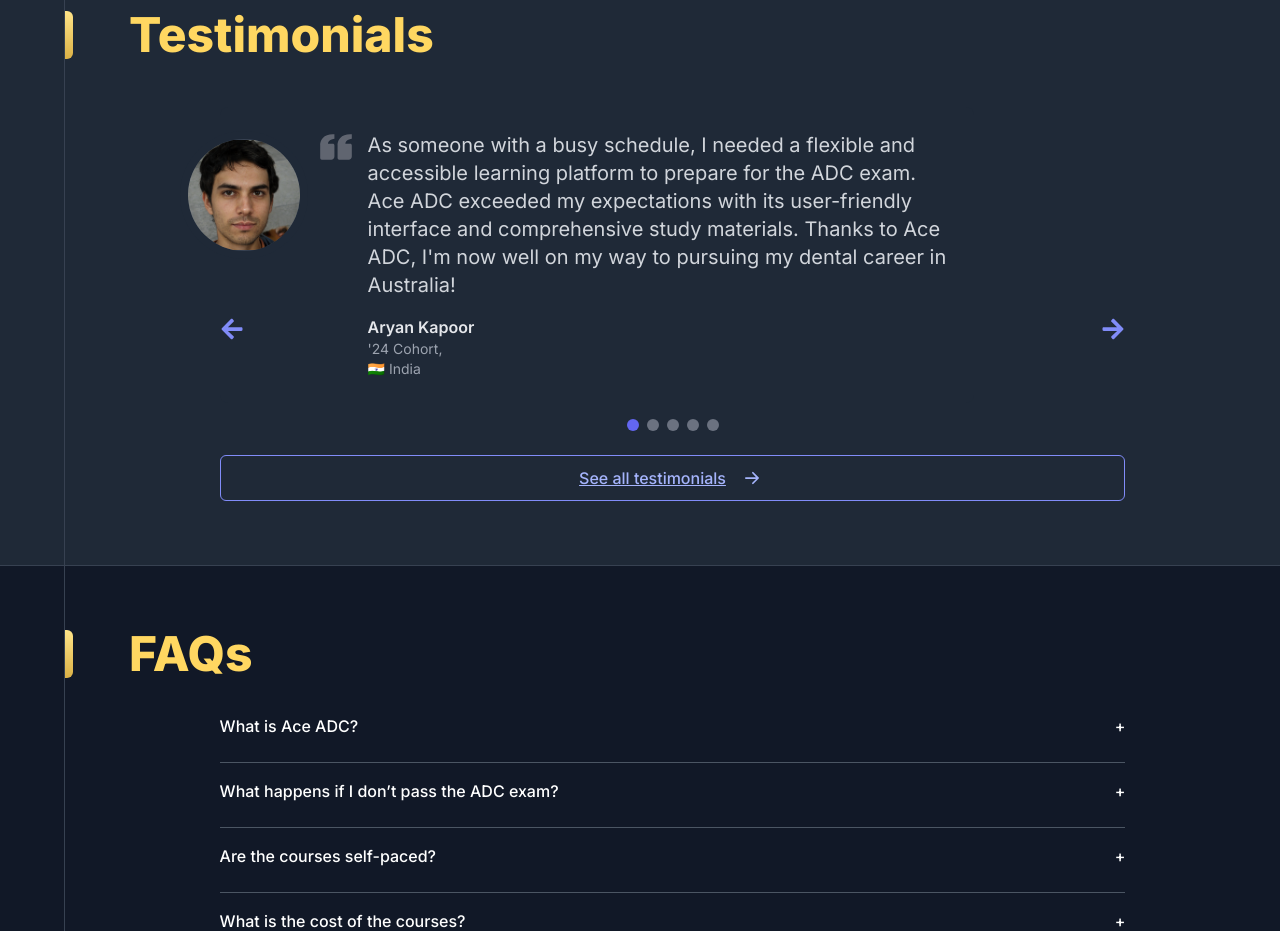
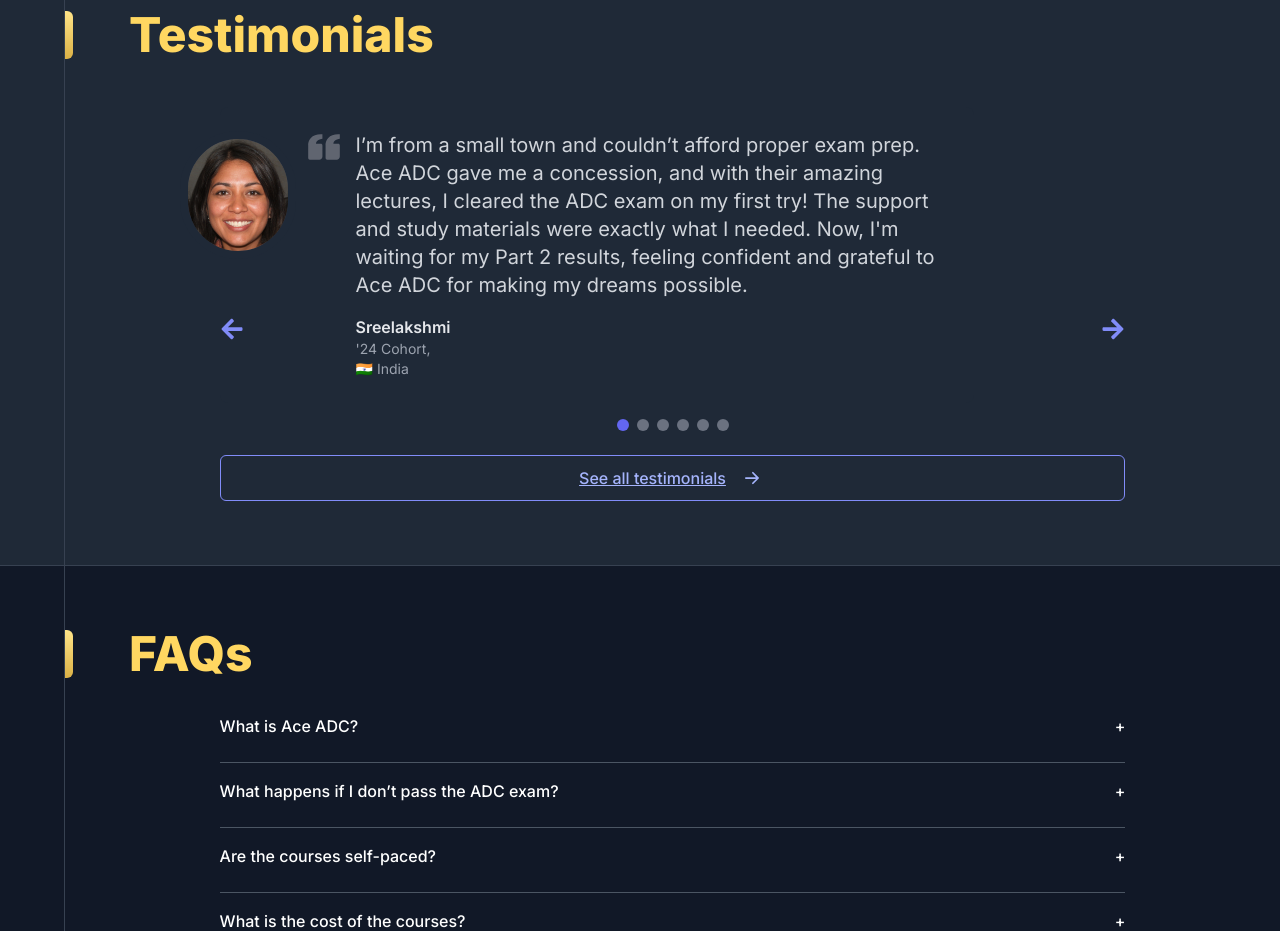
Before and after one commit to aceadc/aceadc-website, a Next.js app: page / in a window 1280 px wide. Shown: the part 9220-10151 px from the top of the page. Built offline with nearby package versions, Linux system fonts and the light colour scheme.

Commit message:
New Testi

```diff
--- a/components/Testimonials.js
+++ b/components/Testimonials.js
@@ -5,12 +5,12 @@
 
 let testimonialList = [
   {
-    name: "Aryan Kapoor",
+    name: "Sreelakshmi",
     batch: "'24 Cohort",
     country: "🇮🇳 India",
     testimony:
-      "As someone with a busy schedule, I needed a flexible and accessible learning platform to prepare for the ADC exam. Ace ADC exceeded my expectations with its user-friendly interface and comprehensive study materials. Thanks to Ace ADC, I'm now well on my way to pursuing my dental career in Australia!",
-    imageSrc: "/avatars/sai-headshot.png",
+      "I’m from a small town and couldn’t afford proper exam prep. Ace ADC gave me a concession, and with their amazing lectures, I cleared the ADC exam on my first try! The support and study materials were exactly what I needed. Now, I'm waiting for my Part 2 results, feeling confident and grateful to Ace ADC for making my dreams possible.",
+    imageSrc: "/avatars/sree-headshot.png",
   },
   {
     name: "Aiman Ali",
@@ -43,6 +43,14 @@
     testimony:
       "Ace ADC's commitment to affordability and accessibility is truly commendable. I never thought I could afford such high-quality exam preparation resources, but Ace ADC made it possible. Thanks to their dedication to democratizing education, I'm now one step closer to fulfilling my dream of practicing dentistry in Australia",
     imageSrc: "/avatars//meville-headshot.png",
+  },
+  {
+    name: "Aryan Kapoor",
+    batch: "'24 Cohort",
+    country: "🇮🇳 India",
+    testimony:
+      "As someone with a full time job, I needed a flexible and accessible learning platform to prepare for the ADC exam. Ace ADC exceeded my expectations with its user-friendly interface and comprehensive study materials. Thanks to Ace ADC, I'm now well on my way to pursuing my dental career in Australia!",
+    imageSrc: "/avatars/sai-headshot.png",
   },
 ];
 
--- a/pages/freebie.js
+++ b/pages/freebie.js
@@ -11,7 +11,7 @@
     batch: "'24 Cohort",
     country: "🇮🇳 India",
     testimony:
-      "As someone with a busy schedule, I needed a flexible and accessible learning platform to prepare for the ADC exam. Ace ADC exceeded my expectations with its user-friendly interface and comprehensive study materials. Thanks to Ace ADC, I'm now well on my way to pursuing my dental career in Australia!",
+      "As someone with a full time job, I needed a flexible and accessible learning platform to prepare for the ADC exam. Ace ADC exceeded my expectations with its user-friendly interface and comprehensive study materials. Thanks to Ace ADC, I'm now well on my way to pursuing my dental career in Australia!",
     imageSrc: "/avatars/sai-headshot.png",
   },
   {
```
Also changed, not shown: public/avatars/sree-headshot.png (added).
